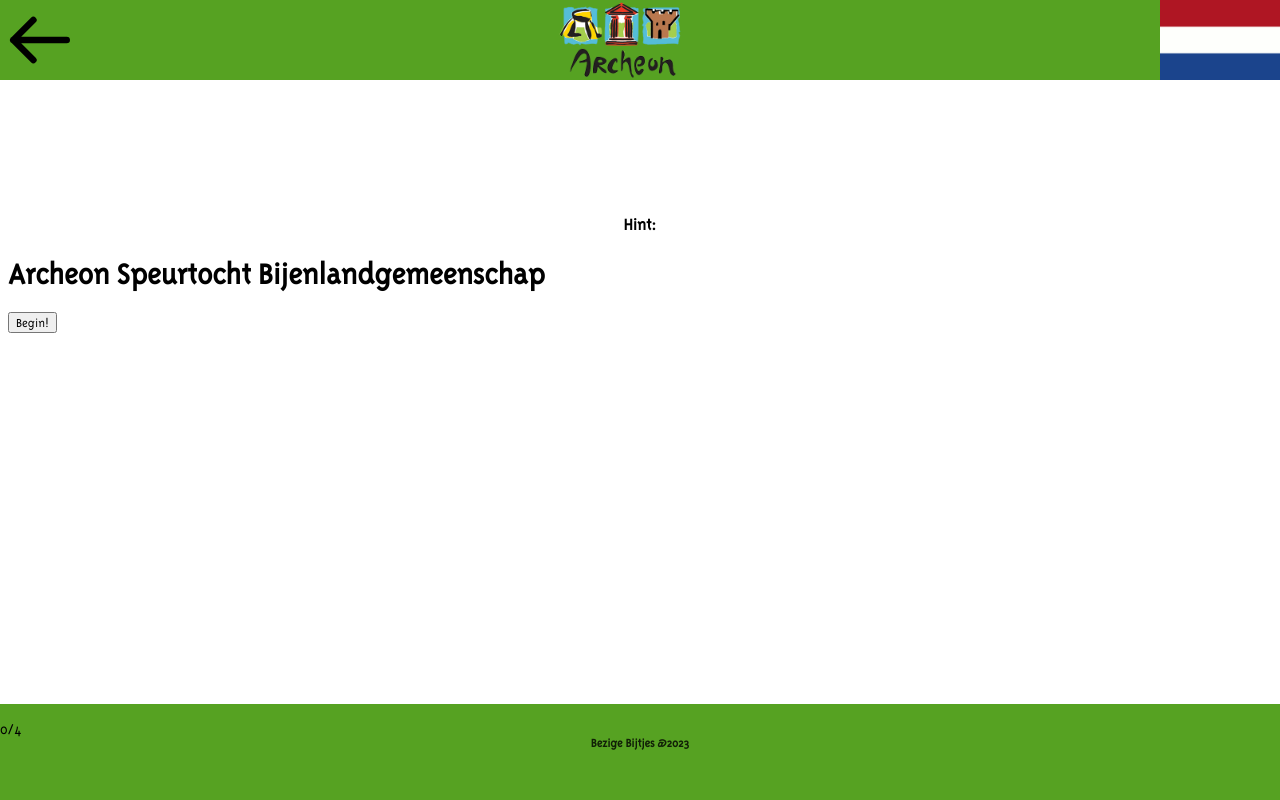
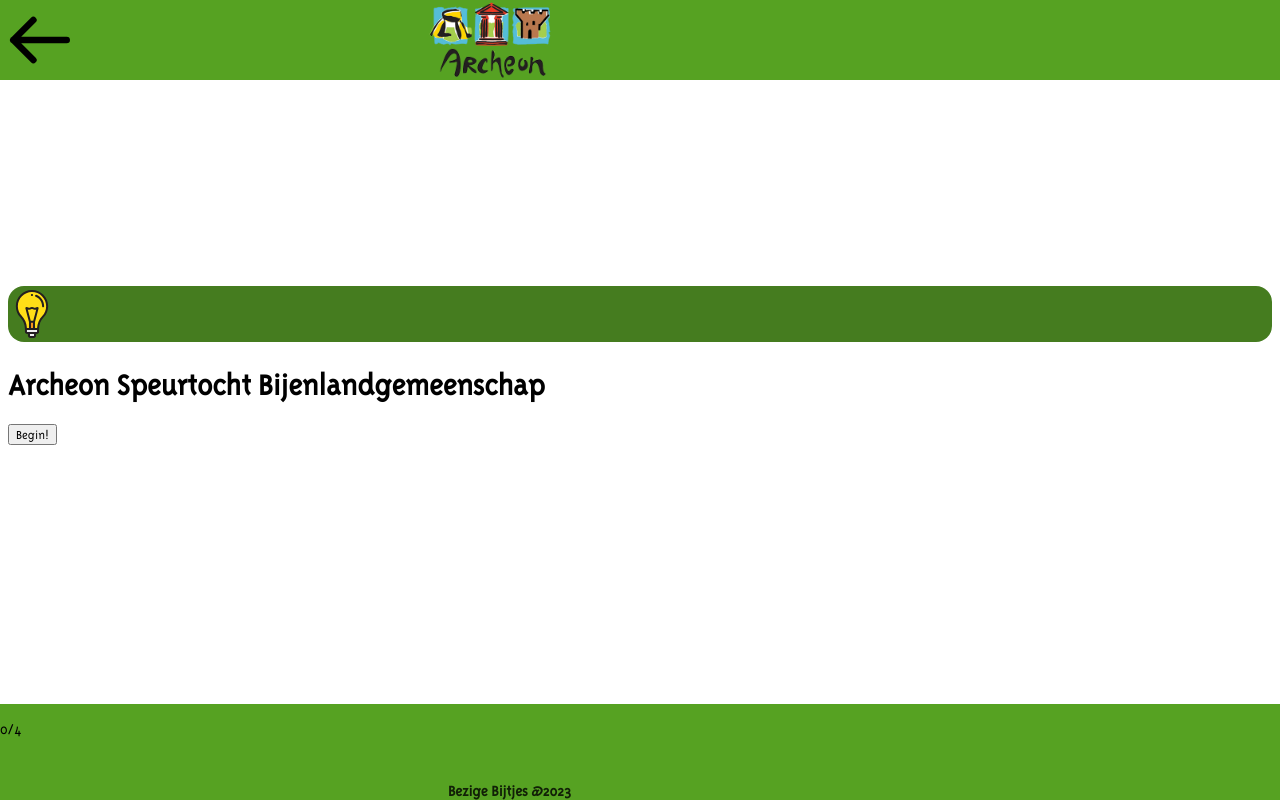
Before and after one commit to Teuntitaan1/SCS-Speurtoch-Client-Systeem, a React (Create React App) app: page / in a window 1280 px wide. Built offline with nearby package versions, Linux system fonts and the light colour scheme.

Commit message:
Programma mooier gemaakt

```diff
--- a/src/App.js
+++ b/src/App.js
@@ -7,11 +7,10 @@
 import QrReader from 'react-qr-scanner';
 // image imports
 import QrCodeButton from './Images/QrCodeButton.svg';
-import ArrowDown from './Images/Pijltje.svg'
-import Logo from './Images/Archeon logo.png'
-import DutchFlag from './Images/NederlandseVlag.png'
-import BackArrow from './Images/PijlNaarLinks.svg'
-
+import ArrowDown from './Images/Pijltje.svg';
+import Logo from './Images/Archeon logo.png';
+import BackArrow from './Images/PijlNaarLinks.svg';
+import HintIcon from './Images/HintIcon.svg';
 // ALL POSSIBLE PROGRAM STATES
 // 1.StartScreen
 // 2.SelectionScreen
@@ -28,7 +27,9 @@
 
 // TODO
 // fix the leaderboard
-// Program looks ugly af, should work on that
+// prettify the Startscreen
+// prettify the FinishScreen
+// prettify the Questionsscreen
 
 class App extends React.Component {
 
@@ -163,13 +164,19 @@
 
 				programbody =
 					<>
-						<h1>{this.state.QuestionList[this.state.ActiveQuestion].Title}</h1>
-						<h2>{this.state.QuestionList[this.state.ActiveQuestion].Description}</h2>
+						<h1 style={{fontWeight : 'bold', textAlign : 'center'}}>{this.state.QuestionList[this.state.ActiveQuestion].Title}</h1>
+						<h2 style={{fontWeight : 100, fontStyle : 'italic', textAlign : 'center'}}>{this.state.QuestionList[this.state.ActiveQuestion].Description}</h2>
+						<div style={{display : 'flex'}}>
 						{
 						/*Dynamicly loads in the options provided by the question, different questions can have a different amount of answers*/
 						this.state.QuestionList[this.state.ActiveQuestion].Options.map((Option, index) =>
-							<button key={index} onClick={() => this.ValidateAnswer(Option)}>{Option}</button>)
+							<div style={{backgroundColor : "#56a222", width : 10+"rem", height : 5+"rem", borderRadius: 1+"rem"}}  key={index} onClick={() => {this.ValidateAnswer(Option);}}>
+								<div style={{borderRadius : 360+"rem", backgroundColor : "#457c1f", width : 1.5+"rem", height : 1.5+"rem", textAlign : 'center'}}>{index}</div>
+								<p style={{textAlign : 'center'}}>{Option}</p>
+							</div>
+							)
 						}
+						</div>
 						{this.state.FirstAttempt !== true ? <p>Helaas! Dat is niet het goede antwoord!</p> : this.state.AnsweredCorrect === true ? <p>Goed gedaan!</p> : null}
 					</>;
 				break;
@@ -235,20 +242,24 @@
 		// renders based on what programbody is
 		return(
 			<>
-				<div style={{backgroundColor : "#56a222", width : 100+"%", height : 10+"%", position : 'absolute', top : 0+"%", left : 0+"%", display : 'flex', justifyContent: 'space-between'}}>
-					<img onClick={() => {this.SwitchProgramState(this.state.PreviousState);}} style={{height : 100+"%"}} src={BackArrow} alt="A backarrow"/>
-					<img style={{height : 100+"%"}} src={Logo} alt="Logo of the archeon website"/>
-					<img style={{height : 100+"%"}} src={DutchFlag} alt="A dutch flag"/>
+				<div style={{backgroundColor : "#56a222", width : 100+"%", height : 10+"%", position : 'absolute', top : 0+"%", left : 0+"%"}}>
+					<img onClick={() => {this.SwitchProgramState(this.state.PreviousState);}} style={{height : 100+"%", position : 'absolute', left : 0+"%"}} src={BackArrow} alt="A backarrow"/>
+					<img style={{height : 100+"%", position : 'absolute', left : 100/3+"%"}} src={Logo} alt="Logo of the archeon website"/>
 				</div>
 
 				<div style={{paddingTop : 15+"%"}}>
-					<p style={{ textAlign : 'center', fontWeight : 'bold', fontSize : 1.1+"rem"}}>Hint: {this.state.CurrentHint}</p>
-					{programbody}
+					<div style={{backgroundColor : "#457c1f", marginTop : 7+"%", width : 100+"%", height : 3.5+"rem", borderRadius : 1+"rem", display : 'flex'}}>
+						<img src={HintIcon} alt='Hint icon' style={{width : 3+"rem", height : 3.5+"rem"}}></img>
+						<p style={{ textAlign : 'center', fontSize : 1.1+"rem"}}>{this.state.CurrentHint}</p>
+					</div>
+					<div style={{marginTop : 2+"%"}}>
+						{programbody}
+					</div>
 				</div>
 
 				<div style={{backgroundColor : "#56a222", width : 100+"%", height : 12+"%", position : 'absolute', bottom : 0+"%", left : 0+"%"}}>
 					{progressbar}
-					<footer style={{position : 'relative', bottom : 0+"%", textAlign : 'center', opacity : 0.8, fontWeight : 'bold', fontSize : 0.8+"rem"}}>Bezige Bijtjes @{new Date().getFullYear()}</footer>
+					<footer style={{position : 'absolute', bottom : 0+"%", left : 35+"%", opacity : 0.8, fontWeight : 'bold', fontSize : 100+"%"}}>Bezige Bijtjes @{new Date().getFullYear()}</footer>
 				</div>
 
 				{this.props.debugmode === true ?
```
Also changed, not shown: src/Images/HintIcon.svg (added).
